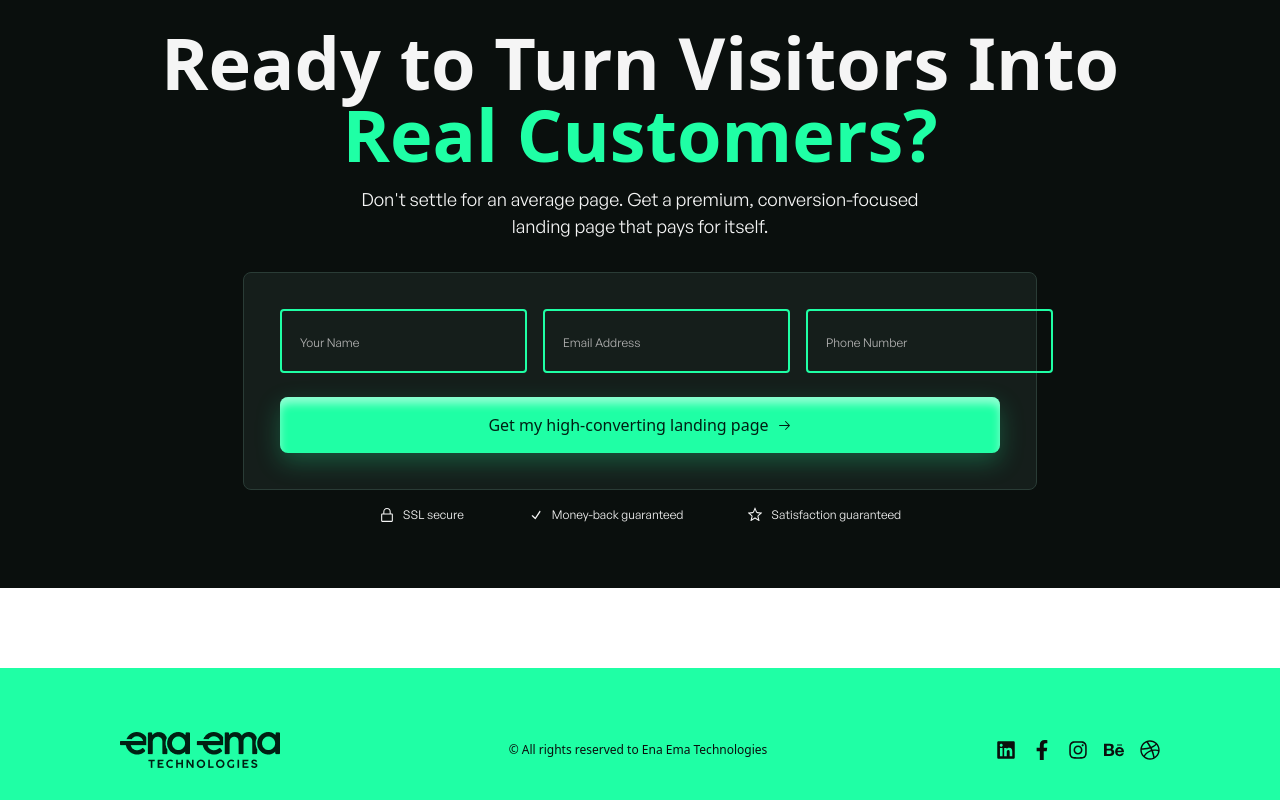
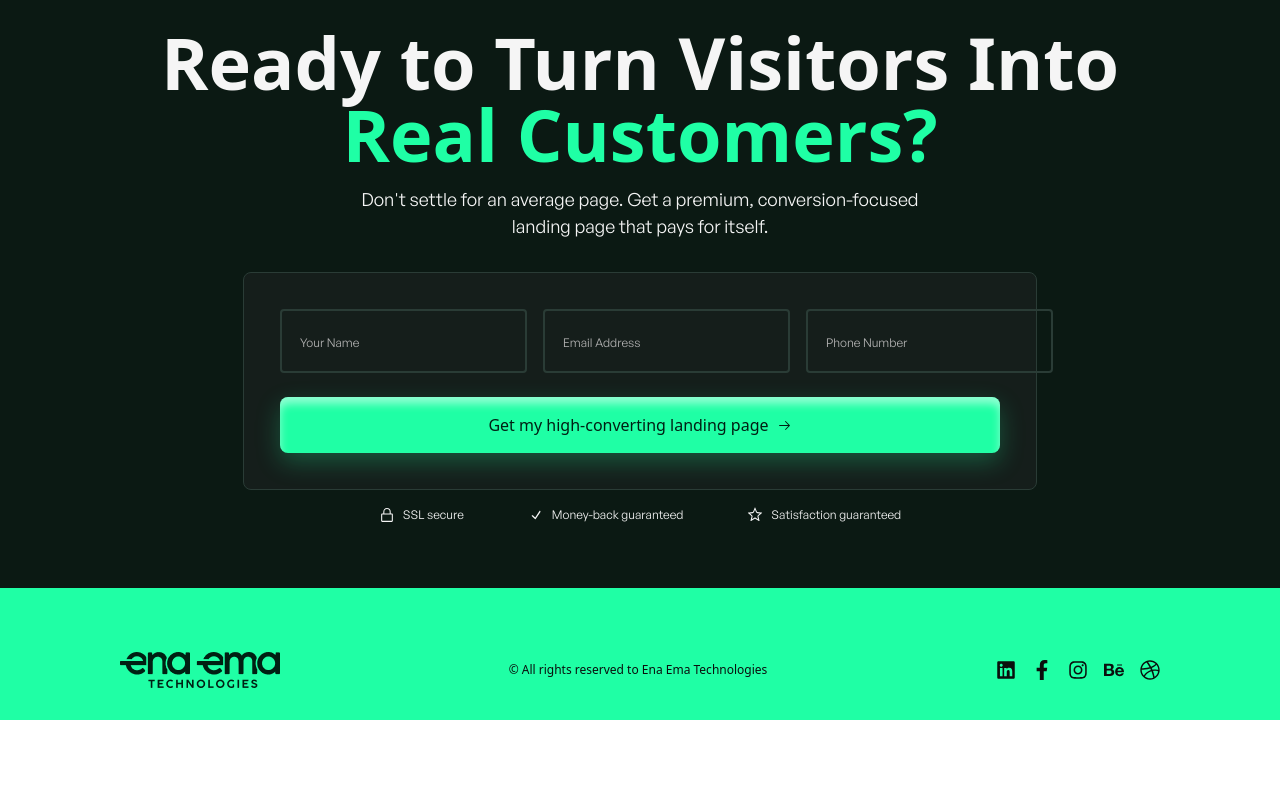
Before and after one commit to Showrab15/troscan-landing, a Next.js app: page / in a window 1280 px wide. Shown: the part 1730-2530 px from the top of the page. After the commit the page ends 2450 px from the top, so only its background shows below. Built offline with nearby package versions, Linux system fonts and the light colour scheme.

Commit message:
contact section animation done

```diff
--- a/src/components/Contact/Contact.js
+++ b/src/components/Contact/Contact.js
@@ -1,3 +1,111 @@
+// // src/components/HeroFormSection.js
+// import {
+//   ArrowRightIcon,
+//   CheckIcon,
+//   LockClosedIcon,
+//   StarIcon,
+// } from "@radix-ui/react-icons";
+
+// export default function Contact() {
+//   return (
+//     <section
+//       className="bg-[var(--Color-Background-dark,#0A0F0D)] py-16 flex flex-col
+//      items-center text-center px-4 sm:px-6 lg:px-12"
+//     >
+//       {/* Title */}
+//       <h2
+//         className=" text-[36px] leading-[36px] md:text-[64px]
+//          md:leading-[72px] xl:text-[72px] xl:leading-[72px] font-bold
+//        text-[#F5F5F5] mb-4 font-sans"
+//       >
+//         Ready to Turn <br className="xl:hidden md:block hidden" /> Visitors Into{" "}
+//         <br className="md:block hidden" />
+//         <span className="text-[#1FFFA5]">Real Customers?</span>
+//       </h2>
+//       <p className="font-normal text-[#F5F5F5]  xl:text-[18px] text-[14px] sm:text-[16px] mb-8 max-w-[600px]">
+//         {`Don't`} settle for an average page. Get a premium, conversion-focused
+//         landing page that pays for itself.
+//       </p>
+
+//       {/* Form Container */}
+//       <div>
+//         <div
+//           className="bg-[var(--Color-Background,#151E1B)] border border-[var(--Color-Stroke,#2A3C36)]
+//              rounded-lg p-9 flex flex-col gap-6 md:max-w-[794px] max-w-[616px] w-full"
+//         >
+//           {/* Input Fields */}
+//           <div className="flex flex-col md:flex-row gap-4">
+//             <input
+//               type="text"
+//               placeholder="Your Name"
+//               className="flex-1 border-2 border-[#1FFFA5] rounded-[4px] p-[18px] text-[#B2B2B2] placeholder:text-[#B2B2B2] placeholder:text-[12px] focus:outline-none"
+//             />
+//             <input
+//               type="email"
+//               placeholder="Email Address"
+//               className="flex-1 border-2 border-[#1FFFA5] rounded-[4px] p-[18px]
+//               text-[#B2B2B2] placeholder:text-[#B2B2B2]  placeholder:text-[12px] focus:outline-none"
+//             />
+//             <input
+//               type="tel"
+//               placeholder="Phone Number"
+//               className="flex-1 border-2 border-[#1FFFA5] rounded-[4px] p-[18px] text-[#B2B2B2] placeholder:text-[#B2B2B2]  placeholder:text-[12px] focus:outline-none"
+//             />
+//           </div>
+
+//           {/* Button below inputs */}
+//           <button
+//             className="mx-auto flex items-center justify-center gap-2 bg-[#1FFFA5]
+//          text-[#002013] font-medium font-sans rounded-lg px-8
+//          py-4
+//           w-full shadow-[0px_9px_24px_0px_rgba(31,255,165,0.25),0px_7px_8px_0px_rgba(255,255,255,0.5)_inset] text-[12px] md:text-[16px]"
+//           >
+//             Get my high-converting landing page <ArrowRightIcon />
+//           </button>
+//         </div>
+//         <div className="mt-[16px] w-full max-w-[794px] text-[#F5F5F5] text-[12px] font-normal">
+//           {/* Mobile layout */}
+//           <div className="flex justify-between md:hidden px-[ 16px]">
+//             {/* Left Side */}
+//             <div className="flex flex-col gap-4">
+//               <div className="flex items-center gap-2">
+//                 <LockClosedIcon className="w-[16px] h-[16px]" />
+//                 SSL secure
+//               </div>
+//               <div className="flex items-center gap-2">
+//                 <StarIcon className="w-[16px] h-[16px]" />
+//                 Satisfaction guaranteed
+//               </div>
+//             </div>
+
+//             {/* Right Side */}
+//             <div className="flex items-center gap-2">
+//               <CheckIcon className="w-[16px] h-[16px]" />
+//               Money-back guaranteed
+//             </div>
+//           </div>
+
+//           {/* Desktop layout */}
+//           <ul className="hidden md:flex justify-center items-center gap-[64px]">
+//             <li className="flex items-center gap-2">
+//               <LockClosedIcon className="w-[16px] h-[16px]" />
+//               SSL secure
+//             </li>
+//             <li className="flex items-center gap-2">
+//               <CheckIcon className="w-[16px] h-[16px]" />
+//               Money-back guaranteed
+//             </li>
+//             <li className="flex items-center gap-2">
+//               <StarIcon className="w-[16px] h-[16px]" />
+//               Satisfaction guaranteed
+//             </li>
+//           </ul>
+//         </div>
+//       </div>
+//       {/* Guarantee List */}
+//     </section>
+//   );
+// }
 // src/components/HeroFormSection.js
 import {
   ArrowRightIcon,
@@ -9,7 +117,7 @@ import {
 export default function Contact() {
   return (
     <section
-      className="bg-[var(--Color-Background-dark,#0A0F0D)] py-16 flex flex-col
+      className="bg-[#0b1913] py-16 flex flex-col
      items-center text-center px-4 sm:px-6 lg:px-12"
     >
       {/* Title */}
@@ -38,27 +146,31 @@ export default function Contact() {
             <input
               type="text"
               placeholder="Your Name"
-              className="flex-1 border-2 border-[#1FFFA5] rounded-[4px] p-[18px] text-[#B2B2B2] placeholder:text-[#B2B2B2] placeholder:text-[12px] focus:outline-none"
+              className=" cursor-pointer hover:bg-[#192420] flex-1 border-2 border-[#2A3C36] rounded-[4px] p-[18px] text-[#B2B2B2]
+               placeholder:text-[#B2B2B2] placeholder:text-[12px] focus:outline-none
+                focus:border-[#1FFFA5] transition-all duration-300 ease-out"
             />
             <input
               type="email"
               placeholder="Email Address"
-              className="flex-1 border-2 border-[#1FFFA5] rounded-[4px] p-[18px]
-              text-[#B2B2B2] placeholder:text-[#B2B2B2]  placeholder:text-[12px] focus:outline-none"
+              className="cursor-pointer hover:bg-[#192420] flex-1 border-2 border-[#2A3C36] rounded-[4px] p-[18px]
+              text-[#B2B2B2] placeholder:text-[#B2B2B2]  placeholder:text-[12px]
+              focus:outline-none focus:border-[#1FFFA5] transition-all duration-300 ease-out"
             />
             <input
               type="tel"
               placeholder="Phone Number"
-              className="flex-1 border-2 border-[#1FFFA5] rounded-[4px] p-[18px] text-[#B2B2B2] placeholder:text-[#B2B2B2]  placeholder:text-[12px] focus:outline-none"
+              className="cursor-pointer hover:bg-[#192420] flex-1 border-2 border-[#2A3C36] rounded-[4px] p-[18px]
+               text-[#B2B2B2] placeholder:text-[#B2B2B2]  placeholder:text-[12px]
+               focus:outline-none focus:border-[#1FFFA5] transition-all duration-300 ease-out"
             />
           </div>
 
-          {/* Button below inputs */}
           <button
-            className="mx-auto flex items-center justify-center gap-2 bg-[#1FFFA5]
-         text-[#002013] font-medium font-sans rounded-lg px-8
+            className="mx-auto flex items-center justify-center gap-2 hover:gap-4 bg-[#1FFFA5]
+         text-[#002013] font-medium font-sans rounded-lg hover:rounded-[16px] px-8
          py-4
-          w-full shadow-[0px_9px_24px_0px_rgba(31,255,165,0.25),0px_7px_8px_0px_rgba(255,255,255,0.5)_inset] text-[12px] md:text-[16px]"
+          w-full  text-[12px] md:text-[16px] shadow-[0px_9px_24px_0px_#1FFFA540,0px_7px_8px_0px_#FFFFFF80_inset] hover:shadow-[0px_9px_24px_0px_#1FFFA540,0px_7px_8px_0px_#FFFFFF80_inset]"
           >
             Get my high-converting landing page <ArrowRightIcon />
           </button>
--- a/src/components/Footer/Footer.js
+++ b/src/components/Footer/Footer.js
@@ -87,7 +87,7 @@ import {
 
 export default function Footer() {
   return (
-    <footer className="mt-20 bg-[#1FFFA5] xl:px-[120px] xl:pt-[64px] px-6 py-8">
+    <footer className=" bg-[#1FFFA5] xl:px-[120px] xl:pt-[64px] px-6 py-8">
       {/* Desktop Layout */}
       <div className="hidden sm:flex justify-between items-center">
         {/* Left Side - Logo */}
```
